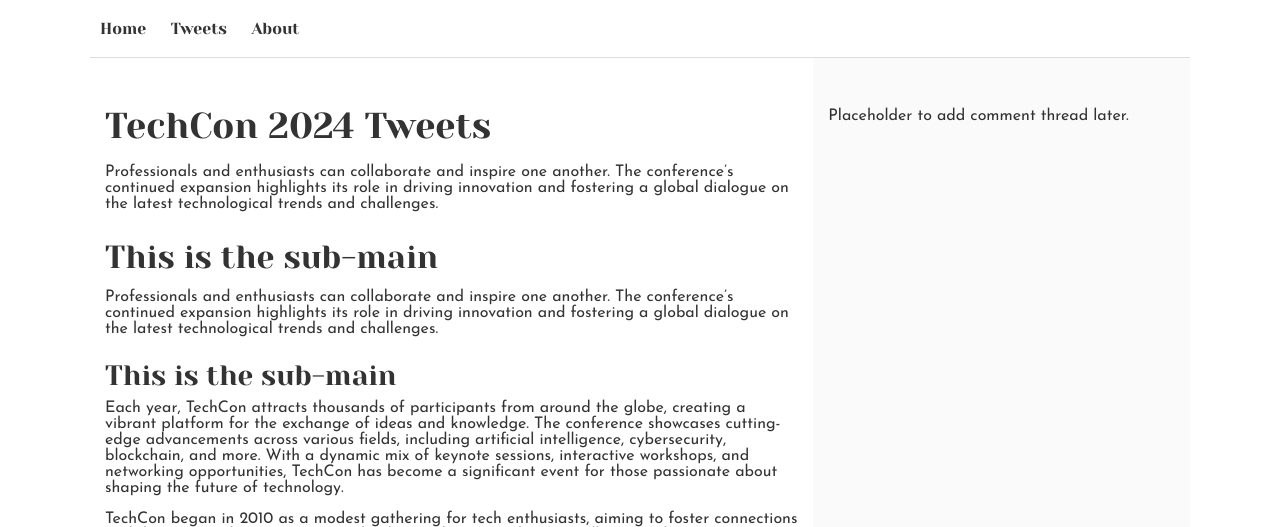
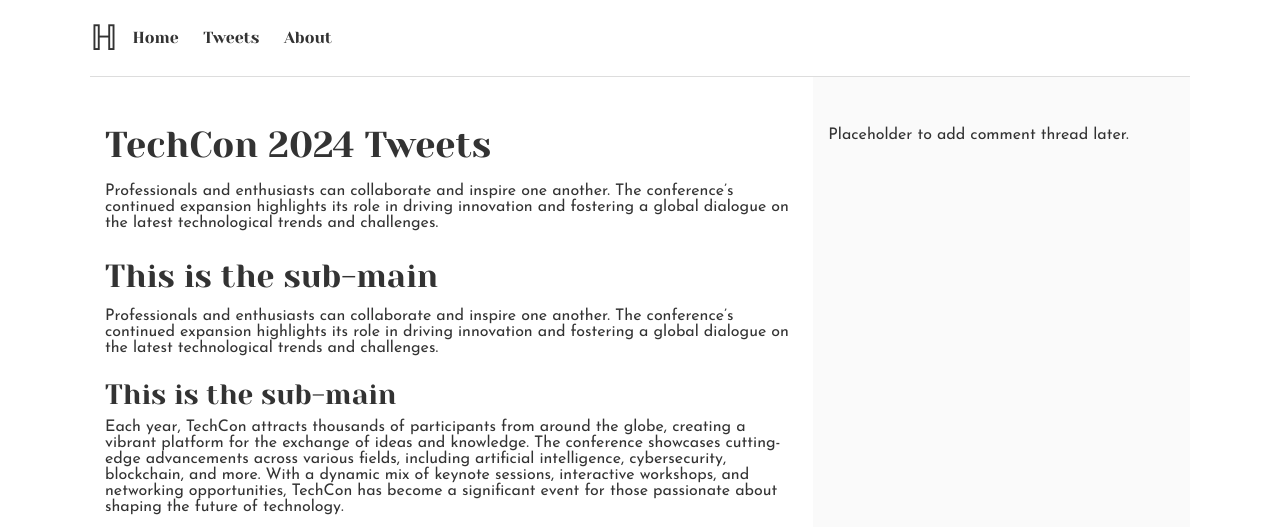
Before and after one commit to uxrecheal/alx_html_css, a plain HTML site: page css_basic/index.html in a window 1280 px wide. Shown: the top 527 px of the page. Drawn offline with Linux system fonts and the light colour scheme.

Commit message:
add new files

```diff
--- a/css_basic/index.html
+++ b/css_basic/index.html
@@ -11,7 +11,8 @@
     <header>
         <nav>
             <ul>
-                <li><a href="index.html">Home</a></li>
+                    <li class="logo">&#8461;</li>
+    <li><a href="index.html">Home</a></li>
                 <li><a href="tweets.html">Tweets</a></li>
                 <li><a href="about.html">About</a></li>
             </ul>
```
Also changed, not shown: css_basic/styles.css (line endings or trailing spaces).
